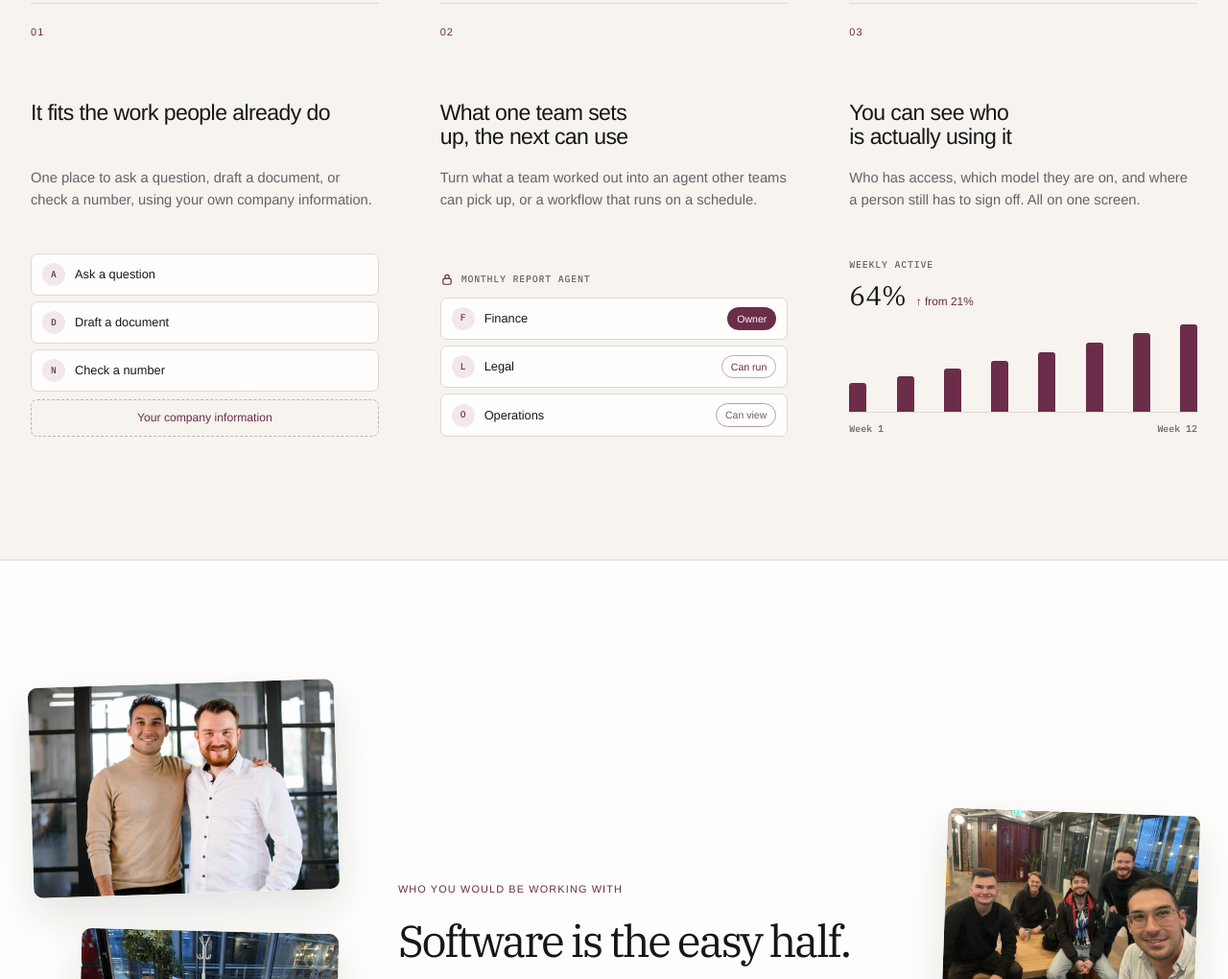
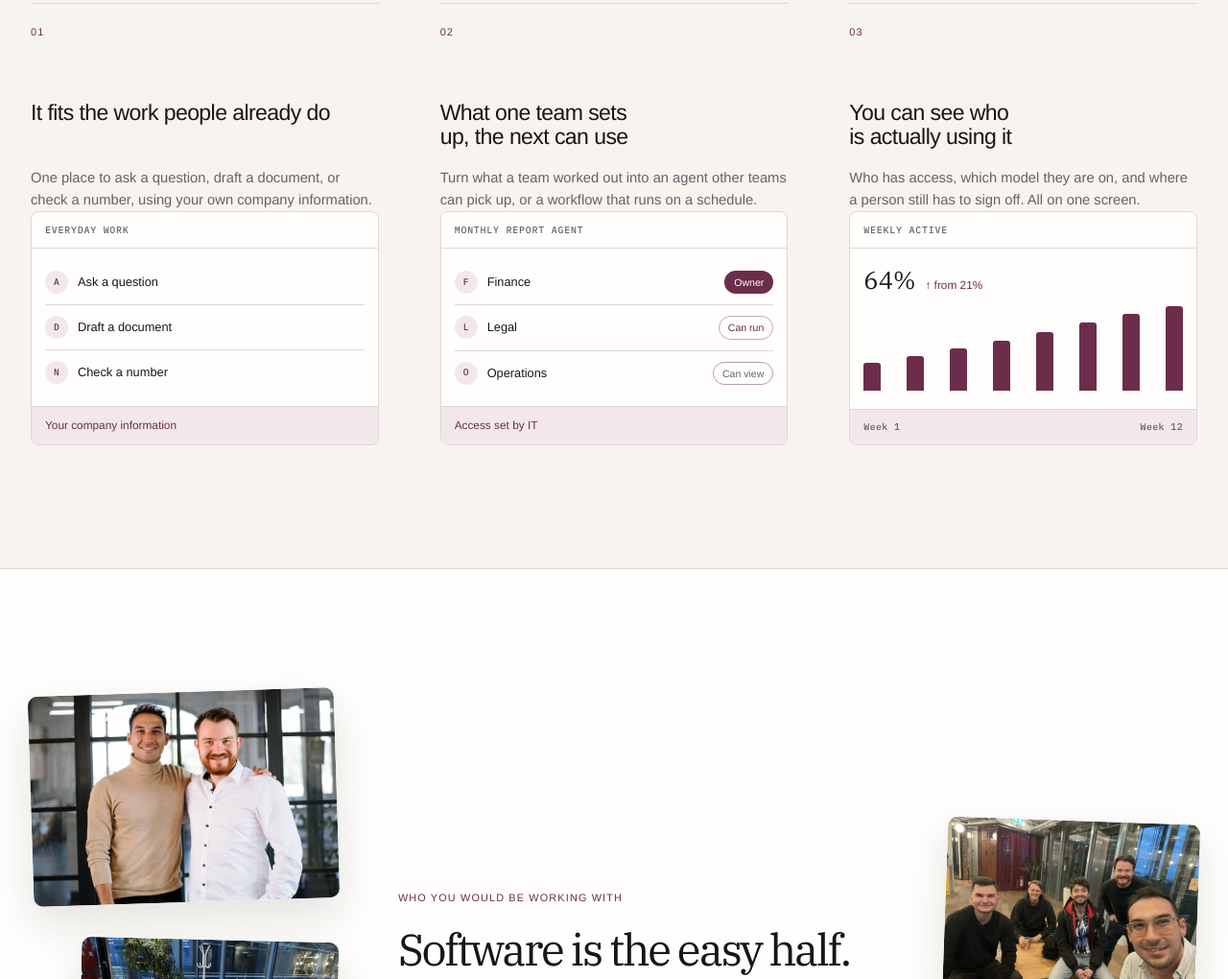
Before and after one commit to sen-baris/zeno-landing, an Astro site: page / in a window 1280 px wide. Shown: the part 2922-3942 px from the top of the page at 96% size. Built offline with nearby package versions, Linux system fonts and the light colour scheme; Astro itself is replaced by a stand-in of ours.

Commit message:
Put the three card visuals in one frame
They were loose elements sitting on the canvas at three different widths and
heights, so the row read as three sketches rather than one idea.

All three are the same panel now: a header band naming what you are looking at,
a body, and a footer band, inside one bordered frame at a single fixed height.
Measured identical — 411x244 at 1440, 310x244 at 1100, all three on the same
line, which is now asserted rather than eyeballed.

Two things followed from the frame. The rows lost their individual borders and
boxes: inside a panel of their own that reads as clutter, so they are divided by
a rule instead. And each visual gained a footer that says what the panel rests
on — your company information, access set by IT, week 1 to week 12 — which gave
the third one its axis for free.

Checked down to 310px, the tightest the three columns get before the grid
collapses, where nothing wraps.

```diff
--- a/src/components/BenefitVisual.astro
+++ b/src/components/BenefitVisual.astro
@@ -23,19 +23,36 @@ const shares = [
 // reused rather than invented again so the site tells one story.
 const weeks = [21, 26, 32, 38, 44, 51, 58, 64];
 const peak = Math.max(...weeks);
+
+const heads = {
+  workspace: 'Everyday work',
+  access: 'Monthly report agent',
+  adoption: 'Weekly active',
+} as const;
+
+const feet = {
+  workspace: 'Your company information',
+  access: 'Access set by IT',
+  adoption: '',
+} as const;
 ---
 
 {
   /*
-  A small illustration of the sentence directly above it. Hidden from assistive technology: the card
-  says all of this in words, so reading it twice adds nothing, and it keeps an illustrative figure
-  out of the screen-reader output.
+  A small illustration of the sentence directly above it. All three are the same panel — a header
+  band, a body, and a footer band, at one fixed height — so the row reads as three of one thing
+  rather than three loose sketches.
+
+  Hidden from assistive technology: the card says all of this in words, so reading it twice adds
+  nothing, and it keeps an illustrative figure out of the screen-reader output.
 */
 }
 <div class="benefit-visual" data-visual={kind} aria-hidden="true">
+  <p class="bv-head">{heads[kind]}</p>
+
+  <div class="bv-body">
     {
       kind === 'workspace' && (
-      <>
         <ul class="bv-rows">
           {work.map((item) => (
             <li>
@@ -44,21 +61,11 @@ const peak = Math.max(...weeks);
             </li>
           ))}
         </ul>
-        <p class="bv-base">Your company information</p>
-      </>
       )
     }
 
     {
       kind === 'access' && (
-      <>
-        <p class="bv-head">
-          <svg viewBox="0 0 16 16" focusable="false">
-            <rect x="3.2" y="7" width="9.6" height="7" rx="2" />
-            <path d="M5.6 7V5.2a2.4 2.4 0 0 1 4.8 0V7" />
-          </svg>
-          Monthly report agent
-        </p>
         <ul class="bv-rows">
           {shares.map((share) => (
             <li>
@@ -70,14 +77,12 @@ const peak = Math.max(...weeks);
             </li>
           ))}
         </ul>
-      </>
       )
     }
 
     {
       kind === 'adoption' && (
         <>
-        <p class="bv-head">Weekly active</p>
           <p class="bv-figure">
             <span data-figure="64%">64%</span>
             <small>&uarr; from 21%</small>
@@ -89,11 +94,19 @@ const peak = Math.max(...weeks);
               </span>
             ))}
           </div>
-        <p class="bv-axis">
-          <span>Week 1</span>
-          <span>Week 12</span>
-        </p>
         </>
       )
     }
   </div>
+
+  {
+    kind === 'adoption' ? (
+      <p class="bv-foot bv-axis">
+        <span>Week 1</span>
+        <span>Week 12</span>
+      </p>
+    ) : (
+      <p class="bv-foot">{feet[kind]}</p>
+    )
+  }
+</div>
--- a/src/styles/global.css
+++ b/src/styles/global.css
@@ -972,39 +972,70 @@ h2 {
 }
 
 /* Benefit card visuals
-   A small illustration at the foot of each card. margin-top: auto puts all three on one baseline
-   whatever the copy above them does — the same trick the stage stacks use inside the platform
-   overview. Every colour here is --muted or --action at full strength: a wash of either goes under
-   AA at these sizes. */
+   One panel shape for all three — a header band, a body, and a footer band at a single fixed
+   height — so the row reads as three of one thing rather than three loose sketches. Every colour is
+   --muted or --action at full strength: a wash of either goes under AA at these sizes. */
 .benefit-visual {
   display: flex;
-  min-height: 235px;
+  overflow: hidden;
+  height: 244px;
   flex-direction: column;
-  justify-content: flex-end;
-  /* Bottom-anchored inside a shared minimum, so all three line up along the top edge as well as the
-     bottom however the copy above them wraps. 235px is the tallest of the three. */
+  border: 1px solid var(--rule);
+  border-radius: 8px;
+  /* Pushed to the foot of the card so the three line up along both edges however the copy above
+     them wraps. */
   margin-top: auto;
-  padding-top: clamp(24px, 2.6vw, 34px);
-}
-
+  background: var(--paper);
+}
+
+.bv-head {
+  border-bottom: 1px solid var(--rule);
+  padding: 11px 14px;
+  color: var(--muted);
+  font-family: var(--mono);
+  font-size: 0.62rem;
+  letter-spacing: 0.08em;
+  text-transform: uppercase;
+}
+
+.bv-body {
+  display: flex;
+  flex: 1;
+  flex-direction: column;
+  justify-content: center;
+  min-height: 0;
+  padding: 6px 14px;
+}
+
+.bv-foot {
+  border-top: 1px solid var(--rule);
+  padding: 10px 14px;
+  background: var(--wash);
+  color: var(--action);
+  font-size: 0.74rem;
+  font-weight: 560;
+}
+
+/* Rows are divided rather than boxed: inside a panel of their own, a border on each one reads as
+   clutter. */
 .bv-rows {
   display: grid;
   margin: 0;
   padding: 0;
-  gap: 6px;
   list-style: none;
 }
 
 .bv-rows li {
   display: flex;
   align-items: center;
-  border: 1px solid var(--rule);
-  border-radius: 7px;
-  padding: 9px 11px;
-  background: var(--paper);
+  padding: 11px 0;
   gap: 10px;
   font-size: 0.8rem;
   font-weight: 540;
+}
+
+.bv-rows li + li {
+  border-top: 1px solid var(--rule);
 }
 
 .bv-mark {
@@ -1021,41 +1052,6 @@ h2 {
   font-size: 0.6rem;
 }
 
-/* Everything above rests on this. */
-.bv-base {
-  border: 1px dashed color-mix(in srgb, var(--action) 34%, transparent);
-  border-radius: 7px;
-  margin-top: 8px;
-  padding: 9px 11px;
-  color: var(--action);
-  font-size: 0.76rem;
-  font-weight: 560;
-  text-align: center;
-}
-
-.bv-head {
-  display: flex;
-  align-items: center;
-  margin-bottom: 11px;
-  gap: 8px;
-  color: var(--muted);
-  font-family: var(--mono);
-  font-size: 0.62rem;
-  letter-spacing: 0.08em;
-  text-transform: uppercase;
-}
-
-.bv-head svg {
-  width: 14px;
-  height: 14px;
-  flex: 0 0 auto;
-  fill: none;
-  stroke: var(--action);
-  stroke-linecap: round;
-  stroke-linejoin: round;
-  stroke-width: 1.4;
-}
-
 /* The access each team was given. Three levels, told apart by fill and by their words, never by
    colour alone. */
 .bv-access {
@@ -1085,11 +1081,11 @@ h2 {
 
 .bv-figure {
   display: flex;
+  align-items: baseline;
   color: var(--ink);
-  align-items: baseline;
   gap: 10px;
   font-family: var(--display);
-  font-size: clamp(1.6rem, 2.2vw, 2.1rem);
+  font-size: clamp(1.5rem, 2vw, 1.9rem);
   line-height: 1;
 }
 
@@ -1102,13 +1098,10 @@ h2 {
 
 .bv-plot {
   display: flex;
-  /* Tall enough that this visual fills the same box as the other two, so the three read as one row
-     rather than one short card beside two full ones. */
-  height: 92px;
+  height: 88px;
   align-items: flex-end;
   justify-content: space-between;
-  margin-top: 16px;
-  border-bottom: 1px solid var(--rule);
+  margin-top: 14px;
   gap: 3px;
 }
 
@@ -1132,10 +1125,11 @@ h2 {
 .bv-axis {
   display: flex;
   justify-content: space-between;
-  margin-top: 9px;
   color: var(--muted);
   font-family: var(--mono);
   font-size: 0.62rem;
+  font-weight: 400;
+  letter-spacing: 0.04em;
 }
 
 .operating-model {
@@ -2199,7 +2193,7 @@ html[data-motion='on'] .customer-logo-list li:nth-child(8) {
 /* The card visuals assemble as their card arrives, riding the stagger the three cards already have.
    Finite and settling at full opacity: nothing inside a [data-reveal] may stay below 1. */
 html[data-motion='on'] .bv-rows li,
-html[data-motion='on'] .bv-base {
+html[data-motion='on'] .bv-figure {
   opacity: 0;
   transform: translateY(8px);
   transition:
@@ -2208,7 +2202,7 @@ html[data-motion='on'] .bv-base {
 }
 
 html[data-motion='on'] .benefit-item[data-revealed] .bv-rows li,
-html[data-motion='on'] .benefit-item[data-revealed] .bv-base {
+html[data-motion='on'] .benefit-item[data-revealed] .bv-figure {
   opacity: 1;
   transform: none;
 }
@@ -2219,10 +2213,6 @@ html[data-motion='on'] .bv-rows li:nth-child(2) {
 
 html[data-motion='on'] .bv-rows li:nth-child(3) {
   transition-delay: 180ms;
-}
-
-html[data-motion='on'] .bv-base {
-  transition-delay: 270ms;
 }
 
 /* Same growth the adoption chart on /product uses, at a quarter of the size. */
@@ -3546,12 +3536,6 @@ html[data-motion='on'] .vision-line:not([data-read]) {
     gap: 52px;
   }
 
-  /* One column, so there is no row to line the visuals up along and the shared minimum would only
-     leave a gap under the shorter ones. */
-  .benefit-visual {
-    min-height: 0;
-  }
-
   .benefit-item h3,
   .platform-pillars h3 {
     margin-top: 34px;
--- a/tests/e2e/funnel.spec.ts
+++ b/tests/e2e/funnel.spec.ts
@@ -449,16 +449,24 @@ test('each why-card carries its own small product visual', async ({ page }) => {
   }
 
   await expect(cards.nth(0).locator('.bv-rows li')).toHaveCount(3);
-  await expect(cards.nth(0).locator('.bv-base')).toContainText('Your company information');
+  await expect(cards.nth(0).locator('.bv-foot')).toContainText('Your company information');
   await expect(cards.nth(1).locator('.bv-access')).toHaveCount(3);
   await expect(cards.nth(1).locator('[data-level="own"]')).toHaveText('Owner');
   await expect(cards.nth(2).locator('.bv-col')).toHaveCount(8);
 
-  // The three sit on one line, which is the whole reason they share a minimum height.
-  const tops = await page
-    .locator('.benefit-visual')
-    .evaluateAll((nodes) => nodes.map((node) => Math.round(node.getBoundingClientRect().top)));
-  expect(new Set(tops).size, 'the three visuals must share a baseline').toBe(1);
+  // All three are the same panel: a header band, a body and a footer band, at one size. This is
+  // what makes the row read as three of one thing rather than three loose sketches.
+  for (const index of [0, 1, 2]) {
+    await expect(cards.nth(index).locator('.bv-head')).toBeVisible();
+    await expect(cards.nth(index).locator('.bv-foot')).toBeVisible();
+  }
+  const boxes = await page.locator('.benefit-visual').evaluateAll((nodes) =>
+    nodes.map((node) => {
+      const box = node.getBoundingClientRect();
+      return `${Math.round(box.width)}x${Math.round(box.height)}@${Math.round(box.top)}`;
+    }),
+  );
+  expect(new Set(boxes).size, 'the three panels must be one size on one line').toBe(1);
 
   // The adoption figure counts up and lands on its value exactly, the same contract the business
   // case figures are held to: an animation must never leave a wrong number on screen.
```
Also changed, not shown: tests/e2e/visual.spec.ts-snapshots/home-desktop-1440-chromium-darwin.png, tests/e2e/visual.spec.ts-snapshots/home-mobile-390-chromium-darwin.png, tests/e2e/visual.spec.ts-snapshots/home-tablet-768-chromium-darwin.png. Lines whose indentation alone changed are shown as unchanged.
